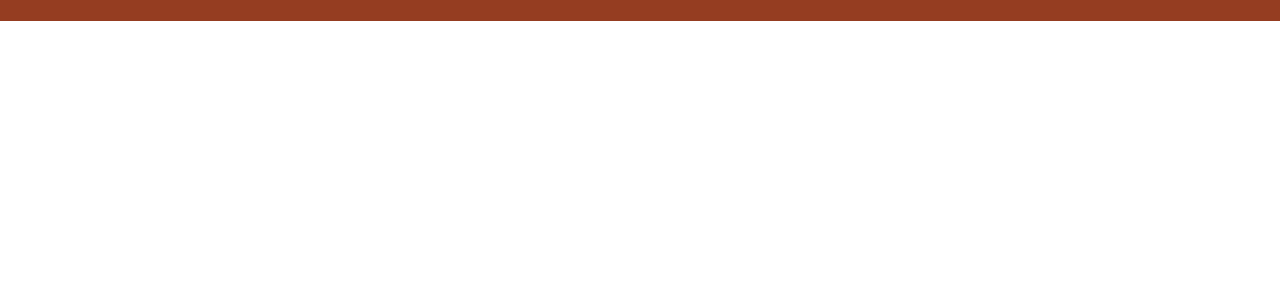
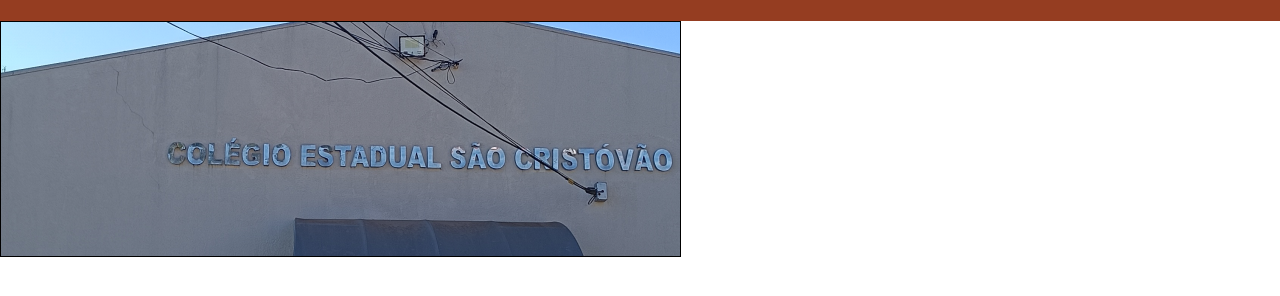
Before and after one commit to oberguer/site-turma-2B, a plain HTML site: page index.html in a window 1280 px wide. Shown: the part 172-468 px from the top of the page. Drawn offline with Linux system fonts and the light colour scheme.

Commit message:
Add files via upload

```diff
--- a/index.html
+++ b/index.html
@@ -15,6 +15,10 @@
         <li class="cabecalho-lista-item">Prof. Adair</li>
     </ul>
 </header>
+<section>
+    <img class="escola-imagem" src="Colégio.png" alt="Escola">
+</section>
 
 </body>
+
 </html
```
Also changed, not shown: Colégio.png (added), sala de aula 1.png (added).
